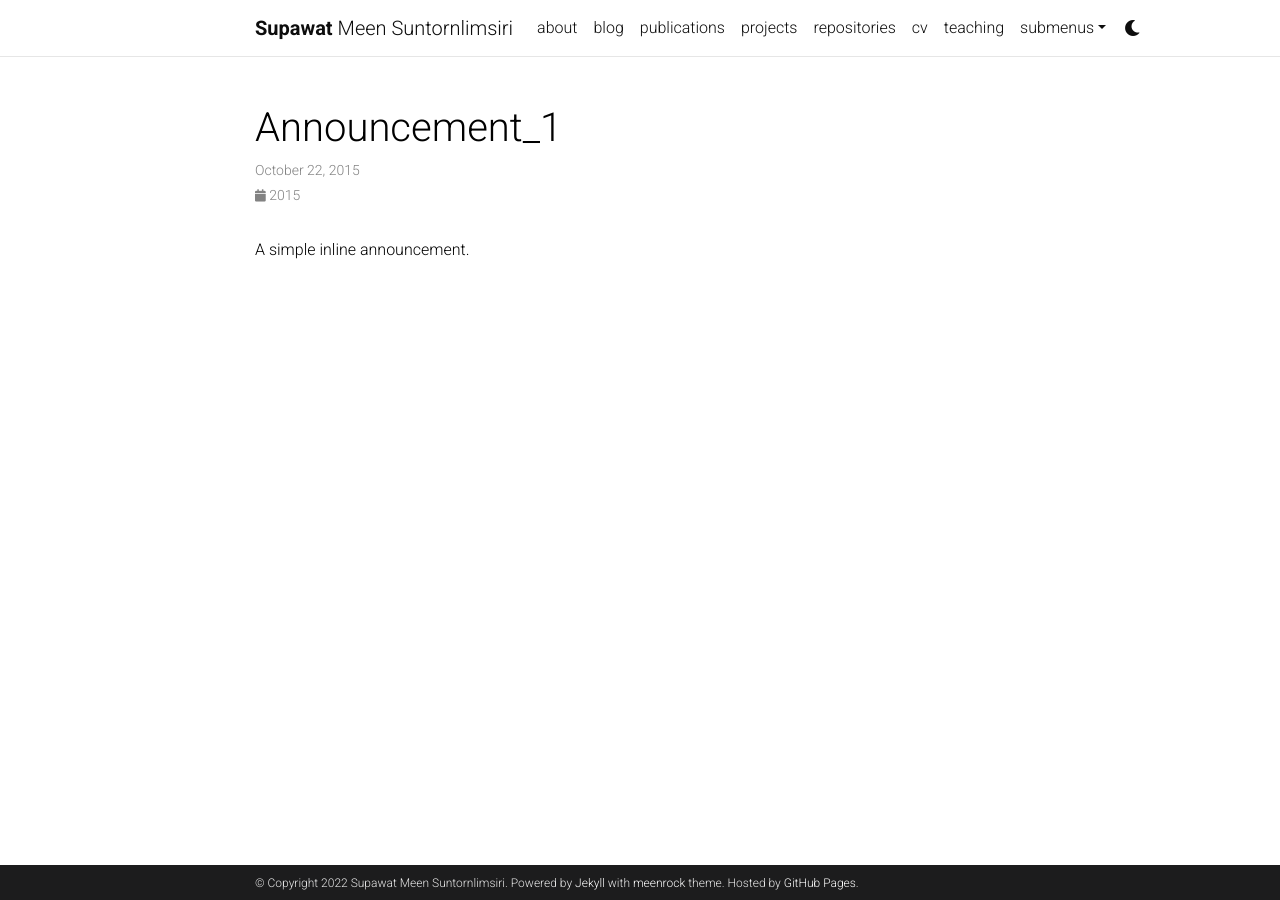
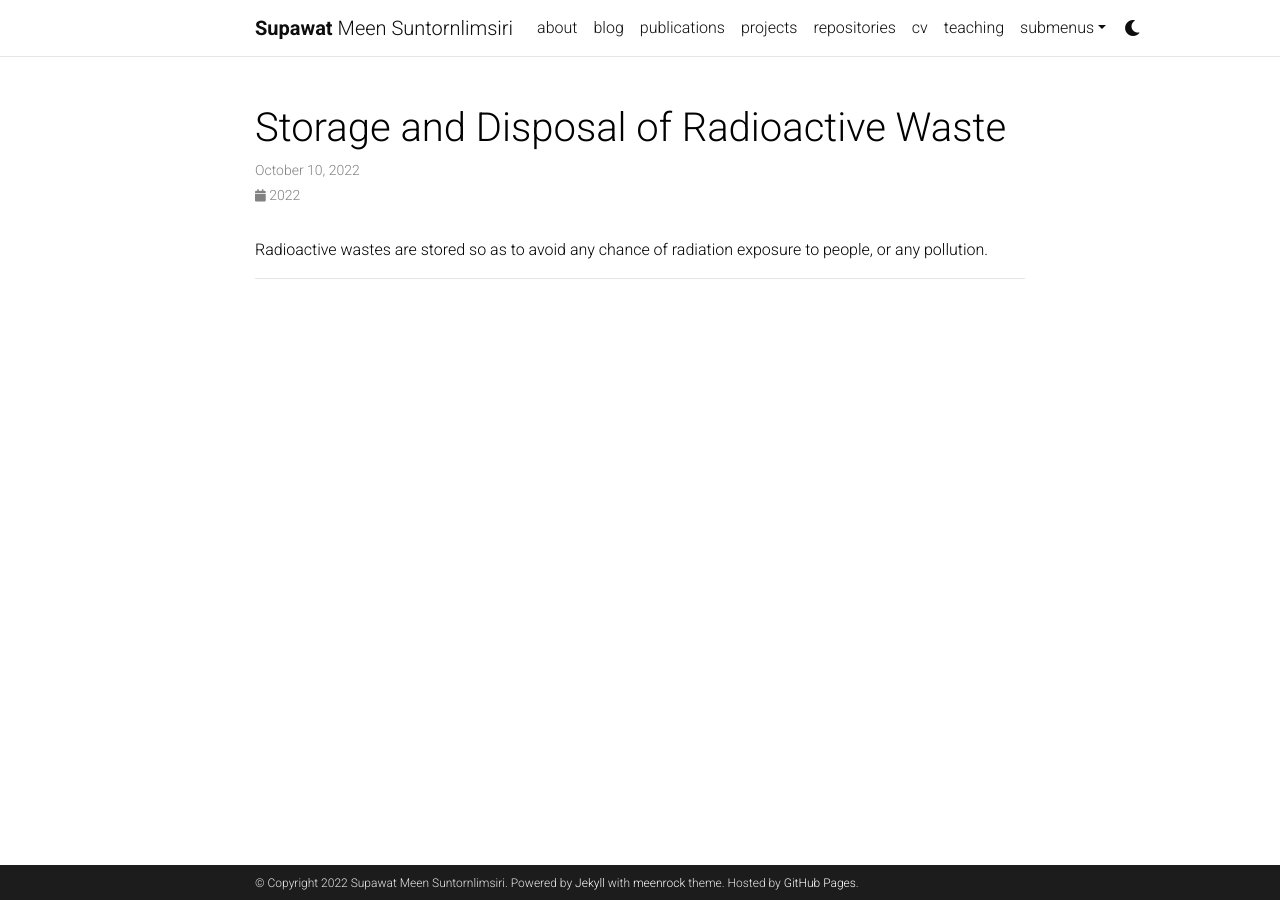
Before and after one commit to meenrock/my-documentation, a Jekyll site: the page built from _news/announcement_1.md, in a window 1280 px wide. Built offline with Jekyll 4.4.1, drawn with Linux system fonts in a browser that asks for light colours; comment, search, counter and statistics services are not loaded; a style sheet for code colours, icons or effects is not loaded.

```diff
--- a/_data/repositories.yml
+++ b/_data/repositories.yml
@@ -1,6 +1,6 @@
 github_users:
   - meenrock
-  - alshedivat
+  - bellmcp
 
 github_repos:
   - meenrock/supawatpro
--- a/_news/announcement_1.md
+++ b/_news/announcement_1.md
@@ -1,7 +1,10 @@
 ---
 layout: post
-date: 2015-10-22 15:59:00-0400
+title: Storage and Disposal of Radioactive Waste
+date: 2022-10-10 15:59:00-0400
 inline: true
 ---
 
-A simple inline announcement.
+Radioactive wastes are stored so as to avoid any chance of radiation exposure to people, or any pollution.
+
+***
```
Also changed, not shown: _news/announcement_2.md (+1 -1 lines), _news/announcement_3.md (+1 -1 lines).
